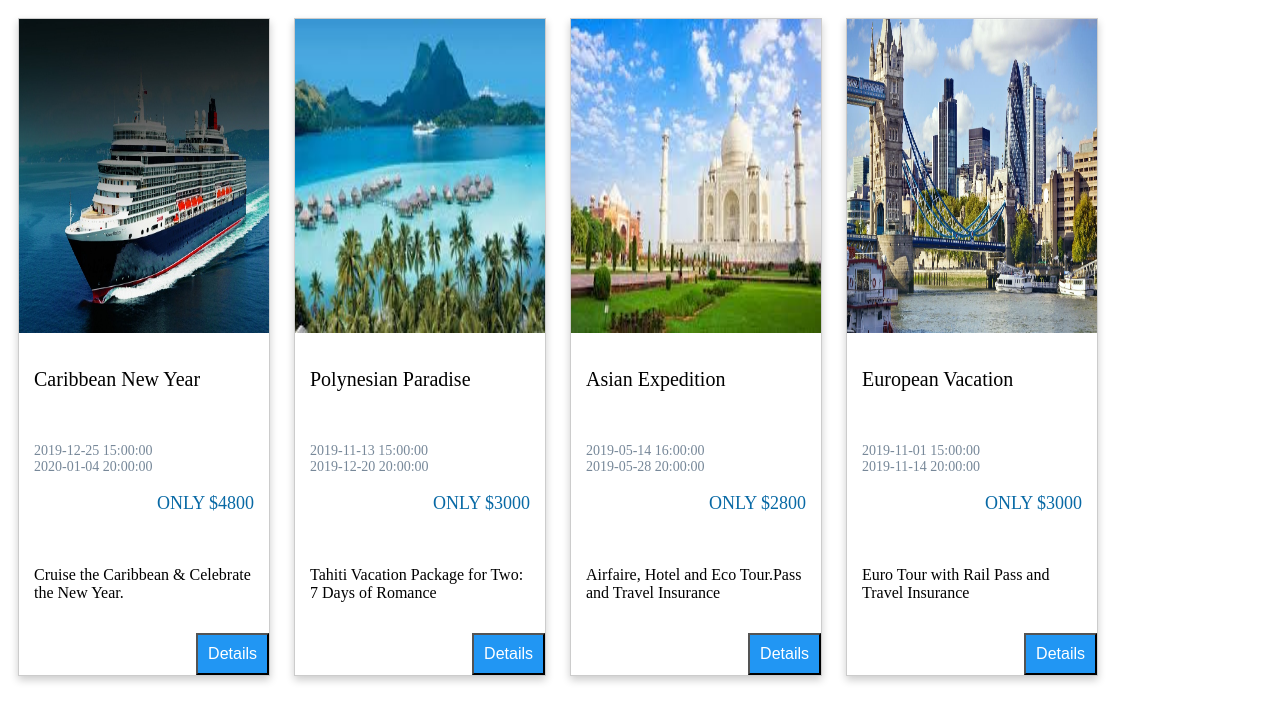
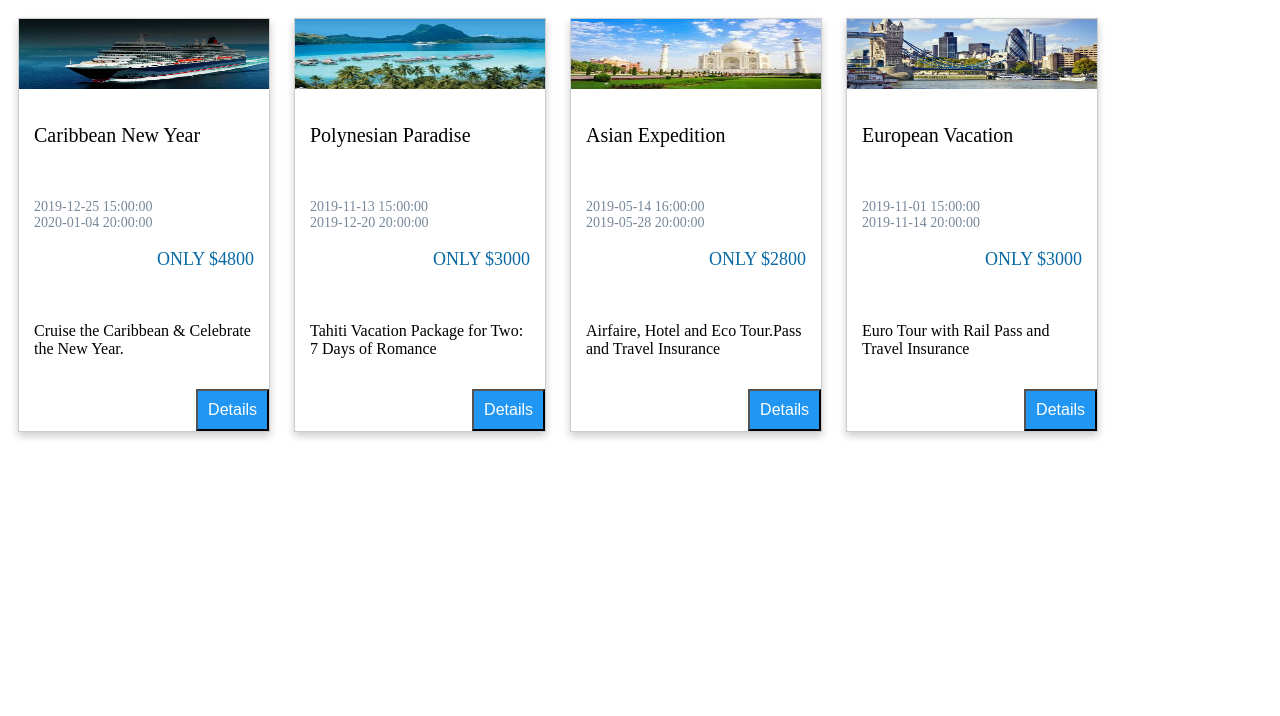
Before and after one commit to Ellen201906/TravelExperts2, a PHP site: page /my/packages.php in a window 1280 px wide. Shown: the top 716 px of the page. Run offline with PHP 8.4, Linux system fonts and the light colour scheme; data comes from the database, SQL or seed files in the repository; data that the repository does not hold is empty.

Commit message:
Update packages.css

```diff
--- a/packages.css
+++ b/packages.css
@@ -19,7 +19,7 @@ div.card {
 
     div.card img {
         width: 100%;
-        height: 40%;
+        height: 70px;
     }
 
   div.text {
```
